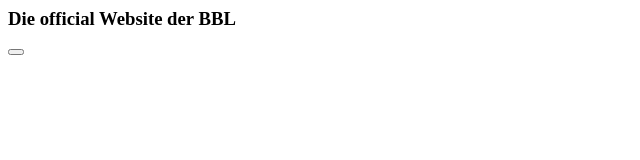
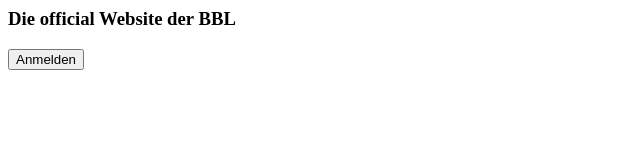
Before and after one commit to Lokrogaming/BBL, a plain HTML site: page start.html in a window 1280 px wide. Shown: the whole page, without its empty margins (0-640 px from the left). Drawn offline with Linux system fonts and the light colour scheme.

Commit message:
Update start.html

```diff
--- a/start.html
+++ b/start.html
@@ -7,6 +7,8 @@
   <h3>Die official Website der BBL</h3>
 
   <button href="downloader-hub.html">
+    Anmelden
+  </button>
 
 </body>
 </html>
```
